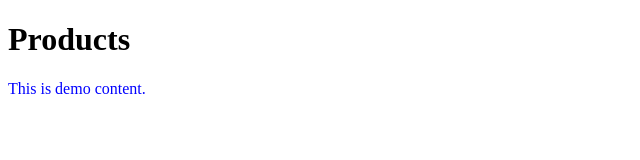
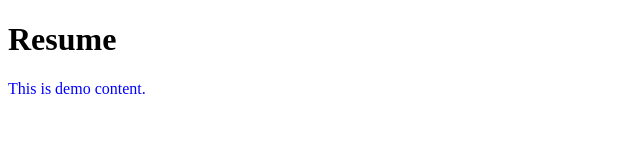
Before and after one commit to EmilMagni/emilmagni.github.io, a plain HTML site: page index.html in a window 1280 px wide. Shown: the full height of the page, 0-640 px from the left. Drawn offline with Linux system fonts and the light colour scheme.

Commit message:
navn og resume overskrift

```diff
--- a/index.html
+++ b/index.html
@@ -1,10 +1,10 @@
 <!DOCTYPE html>
 <html>
    <head>
-      <title>HTML Font color</title>
+      <title>Emil Magni</title>
    </head>
    <body>
-      <h1>Products</h1>
+      <h1>Resume</h1>
       <p style="color:blue">This is demo content.</p>
    </body>
 </html>
```
